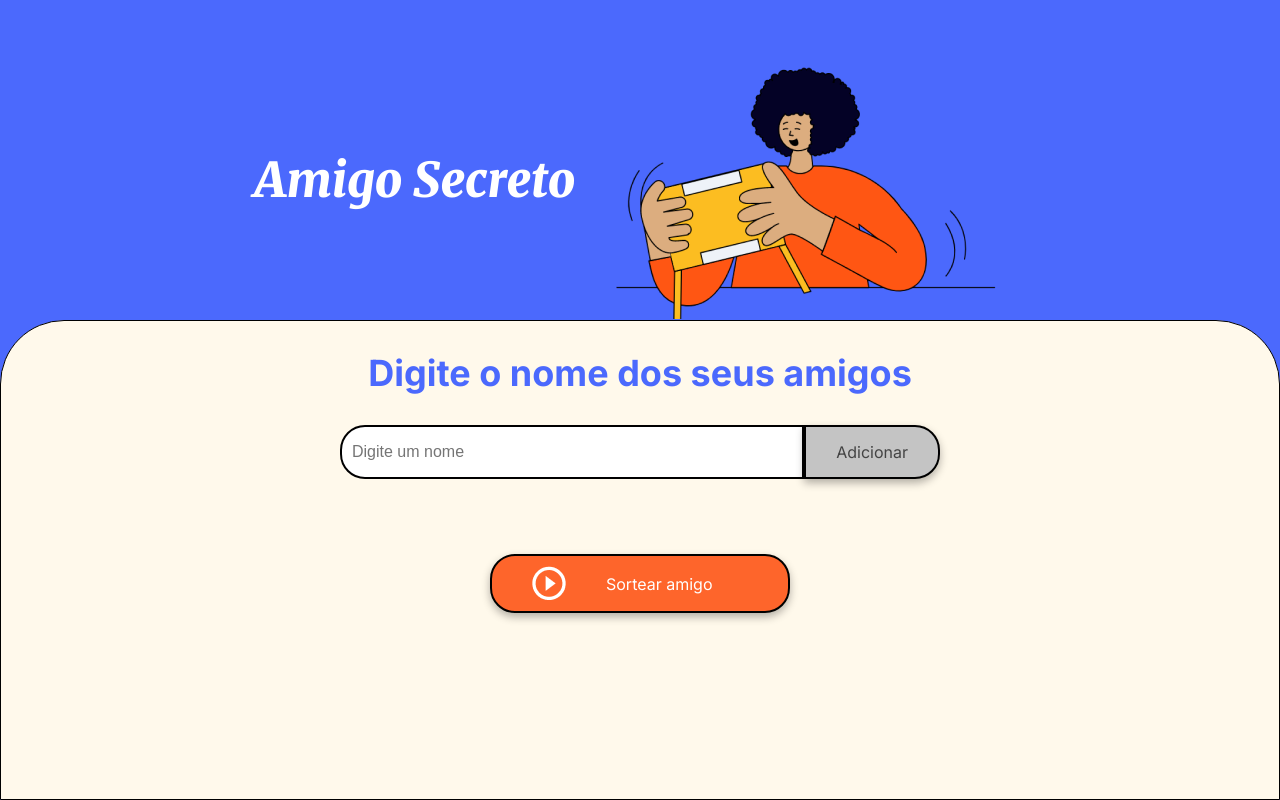
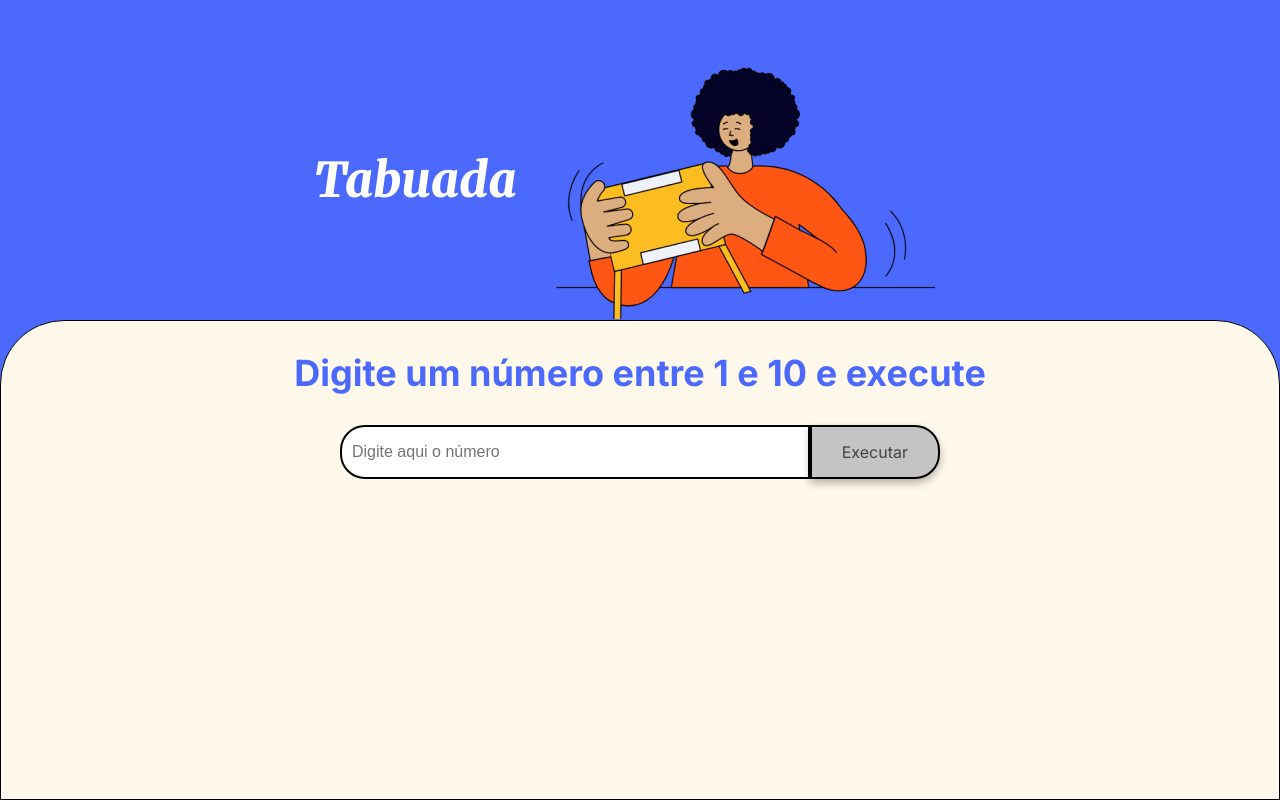
Before and after one commit to Angel-Arroyo-H/desafio_tabuada, a plain HTML site: page index.html in a window 1280 px wide. Drawn offline with Linux system fonts and the light colour scheme.

Commit message:
Adequa index.html para tabuada

```diff
--- a/index.html
+++ b/index.html
@@ -13,26 +13,26 @@
 <body>
     <main class="main-content">
         <header class="header-banner">
-            <h1 class="main-title">Amigo Secreto</h1>
+            <h1 class="main-title">Tabuada</h1>
             <img src="assets/amigo-secreto.png" alt="Imagem representativa de amigo secreto">
         </header>
 
         <section class="input-section">
-            <h2 class="section-title">Digite o nome dos seus amigos</h2>
+            <h2 class="section-title">Digite um número entre 1 e 10 e execute </h2>
             <div class="input-wrapper">
-                <input type="text" id="amigo" class="input-name" placeholder="Digite um nome">
-                <button class="button-add" onclick="adicionarAmigo()">Adicionar</button>
+                <input type="text" id="numero" class="input-name" placeholder="Digite aqui o número">
+                <button class="button-add" onclick="insereNumero()">Executar</button>
             </div>
 
             <ul id="listaAmigos" class="name-list" aria-labelledby="listaAmigos" role="list"></ul>
             <ul id="resultado" class="result-list" aria-live="polite"></ul>
 
-            <div class="button-container">
+            <!--<div class="button-container">
                 <button class="button-draw" onclick="sortearAmigo()" aria-label="Sortear amigo secreto">
                     <img src="assets/play_circle_outline.png" alt="Ícone para sortear">
                     Sortear amigo
                 </button>
-            </div>
+            </div>-->
         </section>
     </main>
 
```
